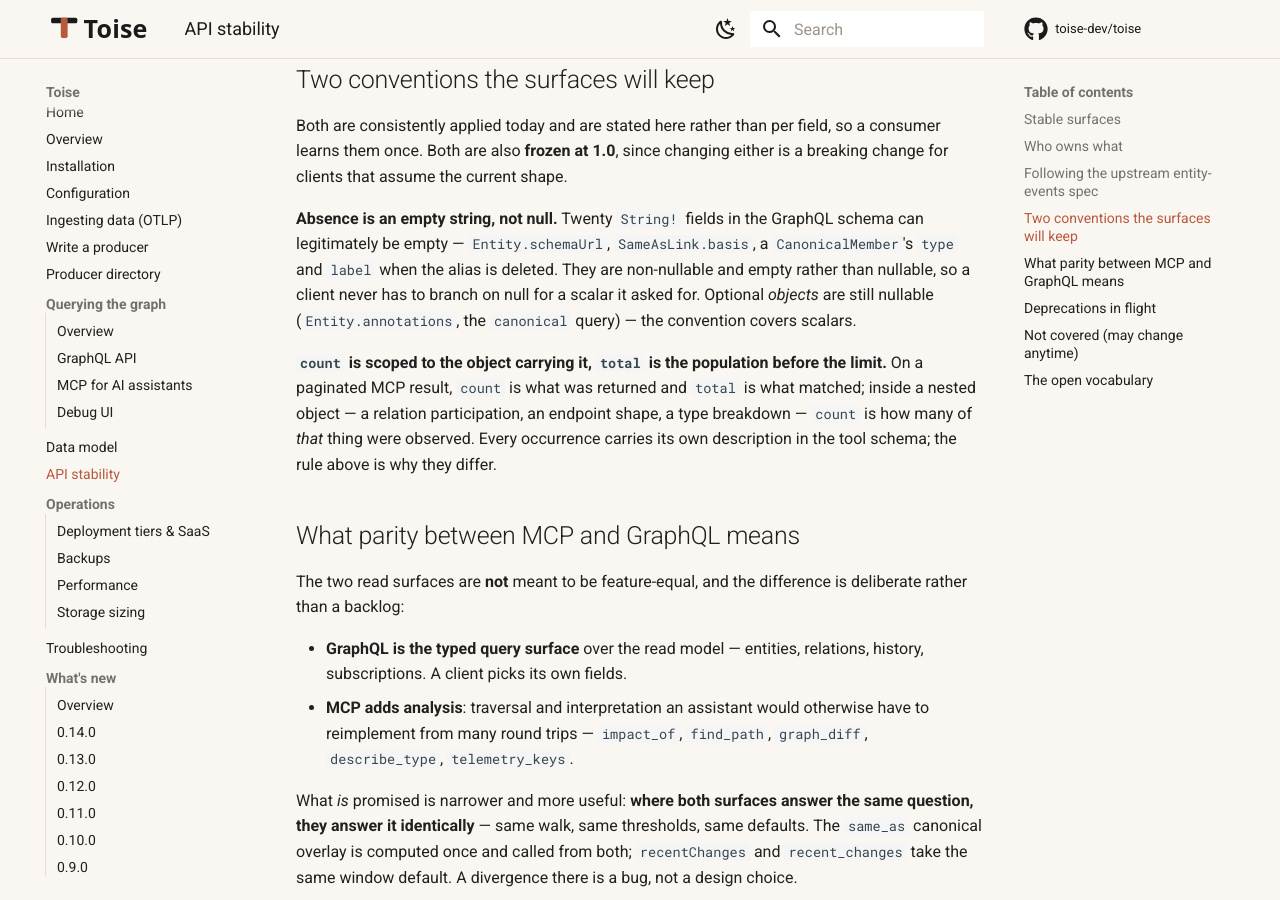
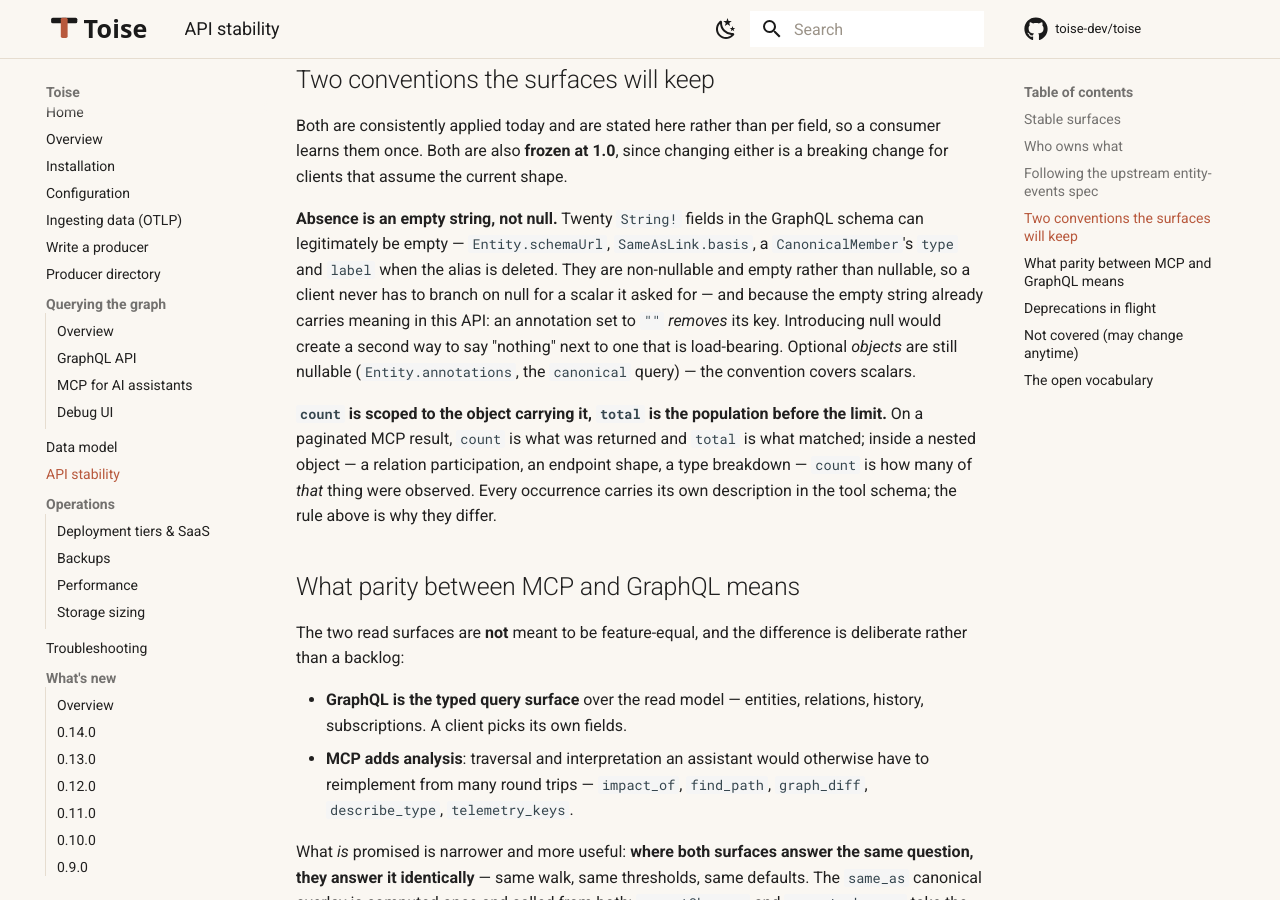
Before and after one commit to toise-dev/toise, an MkDocs documentation site: the page built from docs/user-guide/docs/api-stability.md, in a window 1280 px wide and 900 px high, scrolled down 2253 px. Built offline with MkDocs 1.6.1 and Material for MkDocs 9.7.7, drawn with Linux system fonts in a browser that asks for light colours; comment, search, counter and statistics services are not loaded; the version menu is left out.

Commit message:
docs(stability): justify empty-not-null by what is load-bearing
The paragraph justified the convention by client convenience alone. The
stronger reason, and the one that would survive a challenge: the empty
string already carries meaning in this API — an annotation set to ""
removes its key — so introducing null would create a second way to say
"nothing" next to one that is load-bearing.

```diff
--- a/docs/user-guide/docs/api-stability.md
+++ b/docs/user-guide/docs/api-stability.md
@@ -88,8 +88,11 @@ either is a breaking change for clients that assume the current shape.
 schema can legitimately be empty — `Entity.schemaUrl`, `SameAsLink.basis`, a
 `CanonicalMember`'s `type` and `label` when the alias is deleted. They are
 non-nullable and empty rather than nullable, so a client never has to branch on
-null for a scalar it asked for. Optional *objects* are still nullable
-(`Entity.annotations`, the `canonical` query) — the convention covers scalars.
+null for a scalar it asked for — and because the empty string already carries
+meaning in this API: an annotation set to `""` *removes* its key. Introducing
+null would create a second way to say "nothing" next to one that is
+load-bearing. Optional *objects* are still nullable (`Entity.annotations`, the
+`canonical` query) — the convention covers scalars.
 
 **`count` is scoped to the object carrying it, `total` is the population before
 the limit.** On a paginated MCP result, `count` is what was returned and `total`
```
